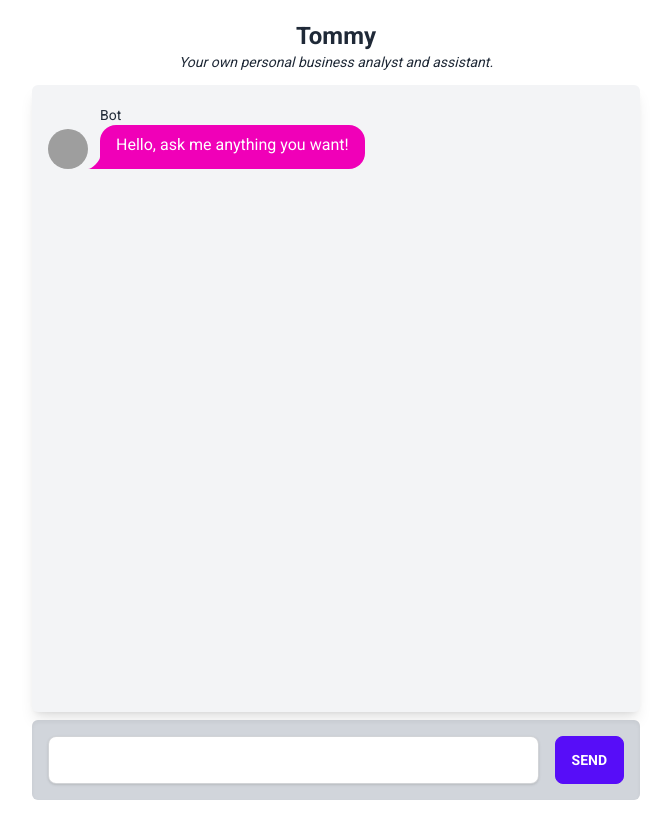
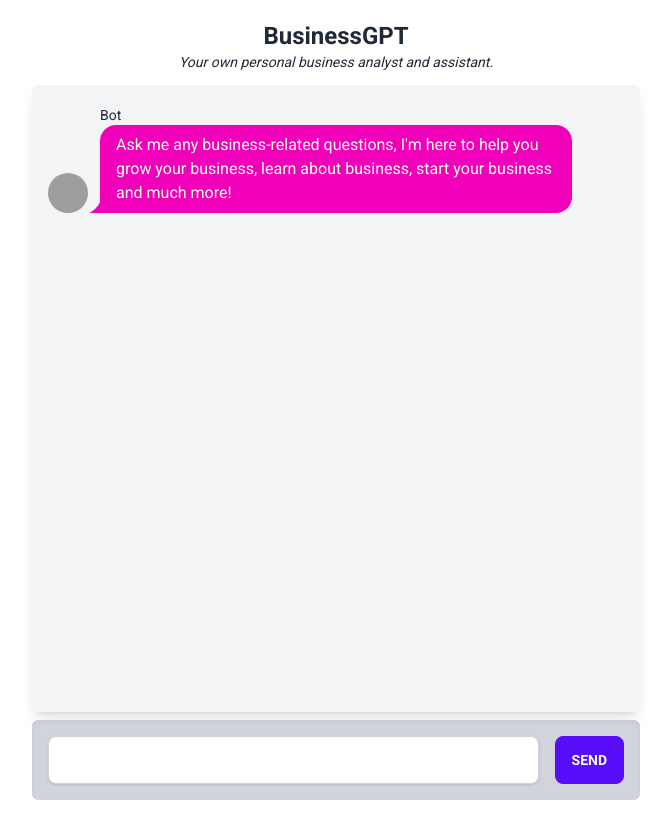
Before and after one commit to TheBolduc/businessgpt-final-v2, a SvelteKit app: page / in a window 1280 px wide. Shown: the whole page, without its empty margins (304-975 px from the left). Built offline with nearby package versions, Linux system fonts and the light colour scheme; grey boxes are pictures that could not be loaded.

Commit message:
Update +page.svelte

```diff
--- a/src/routes/+page.svelte
+++ b/src/routes/+page.svelte
@@ -64,12 +64,12 @@
 
 <div class="flex flex-col h-screen pt-4 w-full px-8 items-center gap-2 bg-white">
 	<div class="flex-1 flex flex-col items-center justify-center">
-		<h1 class="text-2xl font-bold w-full text-center">Tommy</h1>
+		<h1 class="text-2xl font-bold w-full text-center">BusinessGPT</h1>
 		<p class="text-sm italic">Your own personal business analyst and assistant.</p>
 	</div>
 	<div class="h-[80%] w-full bg-gray-100 rounded-md p-4 overflow-y-auto flex flex-col gap-4 shadow-lg">
 		<div class="flex flex-col gap-2">
-			<ChatMessage type="assistant" message="Hello, ask me anything you want!" />
+			<ChatMessage type="assistant" message="Ask me any business-related questions, I'm here to help you grow your business, learn about business, start your business and much more!" />
 			{#each chatMessages as message}
 				<ChatMessage type={message.role} message={message.content} />
 			{/each}
```
